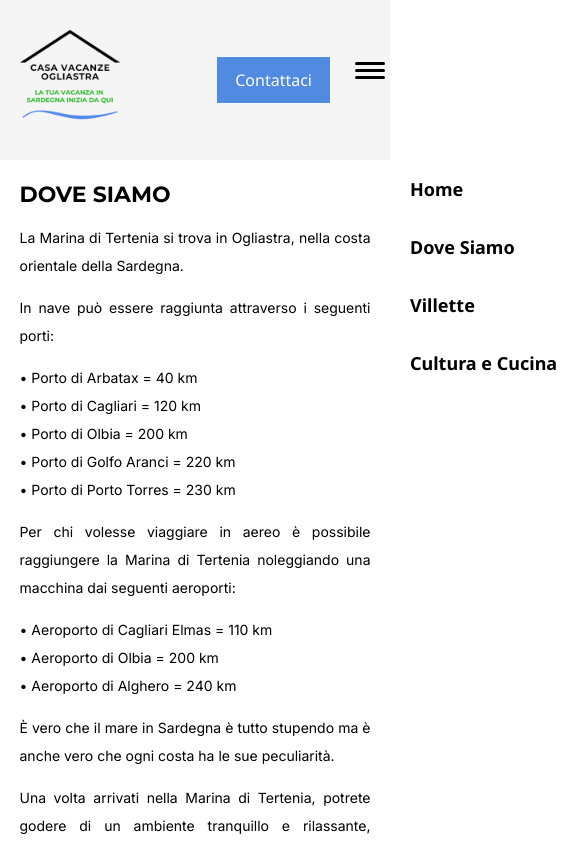
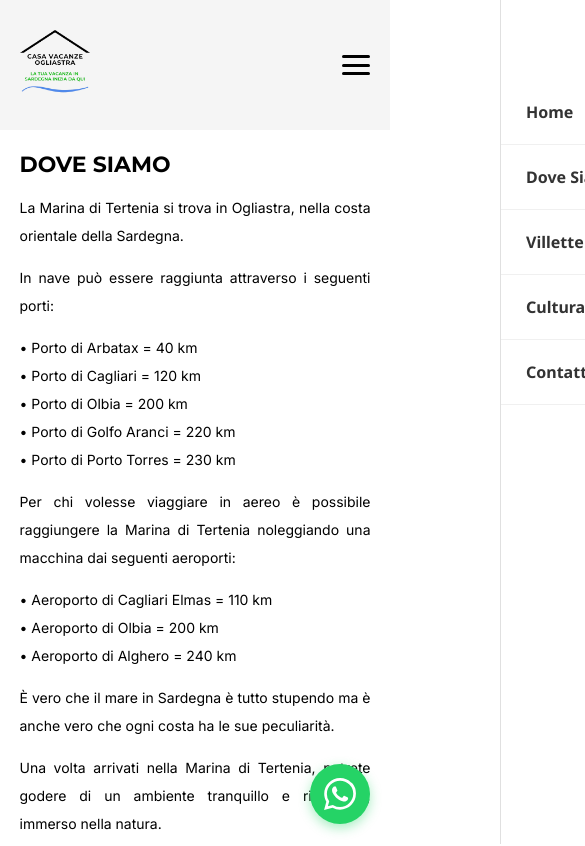
Before and after one commit to DaniCongi/casavacanzeogliastra.it, a React (Vite) app: page /DoveSiamo in a window 390 px wide. Shown: the top 846 px of the page, 585 px wide, since content can reach past the window. Built offline with nearby package versions, Linux system fonts and the light colour scheme; a web font is replaced by a local one.

Commit message:
CiSiamoquasi

```diff
--- /dev/null
+++ b/src/components/Contatti.css
@@ -0,0 +1,101 @@
+/* Stili per la pagina Contatti */
+
+.contatti {
+    padding: 70px 10% 50px 10%;
+    font-size: 16px;
+    position: relative;
+    text-align: justify;
+}
+
+.contatti h3 {
+    font-size: 24px;
+    color: #518ae1;
+    margin-bottom: 30px;
+    font-family: 'Rubik', 'Noto Sans', 'Montserrat', 'Open Sans', 'Lato', sans-serif;
+    font-weight: 600;
+}
+
+.contatti-map {
+    border: 0;
+    border-radius: 8px;
+    box-shadow: 0 4px 8px rgba(0, 0, 0, 0.1);
+    margin-bottom: 30px;
+    width: 100%;
+    height: 300px;
+}
+
+.contatti p {
+    font-size: 16px;
+    line-height: 28px;
+    margin: 15px 0;
+    color: #333;
+}
+
+.contatti-emoji {
+    font-size: 1.5em;
+    margin-right: 8px;
+    vertical-align: middle;
+}
+
+/* Media queries per responsività */
+@media (max-width: 768px) {
+    .contatti {
+        padding: 50px 5% 30px 5%;
+    }
+
+    .contatti h3 {
+        font-size: 20px;
+        margin-bottom: 20px;
+    }
+
+    .contatti-map {
+        height: 250px;
+        margin-bottom: 20px;
+    }
+
+    .contatti p {
+        font-size: 14px;
+        line-height: 24px;
+    }
+}
+
+@media (max-width: 480px) {
+    .contatti {
+        padding: 30px 3% 20px 3%;
+    }
+
+    .contatti h3 {
+        font-size: 18px;
+    }
+
+    .contatti-map {
+        height: 200px;
+    }
+
+    .contatti p {
+        font-size: 13px;
+        line-height: 22px;
+    }
+}
+
+/* Stili per schermi grandi */
+@media (min-width: 1200px) {
+    .contatti {
+        padding: 90px 8% 70px 8%;
+    }
+
+    .contatti h3 {
+        font-size: 28px;
+        margin-bottom: 40px;
+    }
+
+    .contatti-map {
+        height: 400px;
+        margin-bottom: 40px;
+    }
+
+    .contatti p {
+        font-size: 18px;
+        line-height: 30px;
+    }
+}
--- a/src/components/Contatti.jsx
+++ b/src/components/Contatti.jsx
@@ -1,13 +1,21 @@
 import Layout from "./Layout";
+import "./Contatti.css";
 
 function Contatti () {
   return (
     <Layout>
     <div className="contatti">
-        <h3>CONTATTI</h3>
-            <p>
-            Per qualsiasi informazione, dubbi o richieste non esitate a contattarci compilando il form sottostante o mandando una email all'indirizzo: daniela.congera@yahoo.it e sarete immediatamente ricontattati.
-            </p>
+        <iframe
+            src="https://www.google.com/maps/embed?pb=!1m17!1m12!1m3!1d41320.70398185191!2d9.61126755727196!3d39.6679694732924!2m3!1f0!2f0!3f0!3m2!1i1024!2i768!4f13.1!3m2!1m1!2s!5e0!3m2!1sit!2sit!4v1755794899788!5m2!1sit!2sit"
+            className="contatti-map"
+            allowFullScreen=""
+            loading="lazy"
+            referrerPolicy="no-referrer-when-downgrade"
+            title="Mappa Marina di Tertenia">
+        </iframe>
+
+        <p><span className="contatti-emoji">📍</span> Marina di Tertenia - Tertenia (OG) - Sardegna - Italy</p>
+        <p><span className="contatti-emoji">📞</span> +39 3496057518</p>
     </div>
     </Layout>
     );
--- a/src/components/CulturaCucina.jsx
+++ b/src/components/CulturaCucina.jsx
@@ -1,4 +1,5 @@
 import Layout from "./Layout";
+import GalleryDoveSiamo from "./GalleryDoveSiamo";
 
 function CulturaCucina() {
   return (
@@ -10,6 +11,8 @@
         <p>Le manifestazioni più importanti di Tertenia sono sicuramente le feste in onore dei santi. La più importante è indubbiamente quella per Santa Sofia, ai primi di settembre. Altrettanto simbolici e folkloristici i festeggiamenti, a luglio, in onore di San Pietro. Infine, nel mese di agosto, ad allietare i turisti ci pensano le sagre di prodotti tipici locali e la famosa manifestazione denominata “Su Biginau Antigu”. Quest'ultima, che viene riproposta ormai da parecchi anni, mira alla rievocazione delle vecchie tradizioni paesane: le vecchie case vengono aperte al pubblico e i visitatori hanno l'opportunità, da un lato, di assistere alla lavorazione del ferro e alla produzione del pane e, dall'altro, di degustare i prodotti tipici terteniesi, quali culurgiones, salsiccia, formaggio, vino, arrosti di carne, dolci e miele.</p>
         <p>Le specialità della cucina Terteniese sono quelle tipiche ogliastrine. Tra le pietanze più conosciute ed apprezzate ci sono i culurgiones, formati da sfoglia ripiena di patate e formaggio e le coccoi prenas, saporitissime focacce di patate. Ogni pietanza viene preparata con l'olio extravergine d'oliva prodotto nella zona. Particolarmente apprezzate le svariate pietanze a base di carne, cucinate in diversi modi, e il cui sapore eccezionale è dovuto alla qualità dei pascoli naturali. Un particolare accenno va fatto al delizioso pecorino. Infine abbiamo i dolci tipici terteniesi: amaretti, pardulas e le tanto apprezzate sebadas a base di semola, formaggio e miele.</p>
     </div>
+    <GalleryDoveSiamo />
+    <hr className="section-separator" />
     </Layout>
   );
 }
--- a/src/components/DoveSiamo.css
+++ b/src/components/DoveSiamo.css
@@ -1,7 +1,7 @@
 /* Stili specifici per la pagina DoveSiamo */
 
 .beaches {
-    padding: 50px 60px 50px 60px;
+    padding: 50px 70px 50px 70px;
     background-color: #f8f9fa;
     display: flex;
     gap: 40px;
@@ -23,7 +23,7 @@
     box-shadow: 0 6px 12px rgba(0, 0, 0, 0.15);
 }
 
-.beach-info h3 {
+.beaches .beach-info h3 {
     color: #518ae1;
     font-size: 22px;
     margin-bottom: 15px;
@@ -31,9 +31,8 @@
     font-weight: 600;
 }
 
-.beach-info p {
+.beaches .beach-info p {
     font-size: 14px;
-    line-height: 28px;
     color: #333;
     margin: 0;
     text-align: justify;
--- a/src/components/Header.css
+++ b/src/components/Header.css
@@ -22,38 +22,169 @@
     cursor: pointer; /* Cambia il cursore quando si passa sopra il menu hamburger */
 }
 
+/* Pulsante WhatsApp fisso */
+.whatsapp-button {
+    position: fixed;
+    bottom: 20px;
+    right: 20px;
+    width: 60px;
+    height: 60px;
+    background-color: #25d366;
+    border-radius: 50%;
+    display: flex;
+    align-items: center;
+    justify-content: center;
+    box-shadow: 0 4px 12px rgba(37, 211, 102, 0.4);
+    transition: all 0.3s ease;
+    z-index: 1000;
+    text-decoration: none;
+}
+
+.whatsapp-button:hover {
+    transform: scale(1.1);
+    box-shadow: 0 6px 16px rgba(37, 211, 102, 0.6);
+}
+
+.whatsapp-icon {
+    width: 32px;
+    height: 32px;
+    color: white;
+}
+
+/* Nasconde WhatsApp su desktop, mostra solo su mobile */
+@media (min-width: 769px) {
+    .whatsapp-button {
+        display: none;
+    }
+}
 
 
+
+/* Visibilità per desktop e mobile */
+.mobile-only {
+    display: none;
+}
+
+.desktop-only {
+    display: inline-block;
+}
+
 @media (max-width: 768px) {
-    .header {padding-left: 20px; padding-right: 60px; position: relative;}
-    .menu {background-color: white; position: absolute; top:100%; right: -100%; width: 100%; height: 100vh; transition: right 0.3s ease; z-index: 10;}
-    .menu li {width: 100%;}
+    .mobile-only {
+        display: block;
+    }
+
+    .desktop-only {
+        display: none;
+    }
+
+    .logo {
+        height: 70px;
+    }
+
+    .header {padding-left: 20px; padding-right: 20px; position: relative;}
+
+    /* Menu mobile migliorato */
+    .menu {
+        background-color: rgba(255, 255, 255, 0.98);
+        backdrop-filter: blur(10px);
+        position: fixed;
+        top: 0;
+        right: -100%;
+        width: 280px;
+        height: 100vh;
+        transition: right 0.4s cubic-bezier(0.4, 0, 0.2, 1);
+        z-index: 15;
+        padding-top: 80px;
+        border-left: 1px solid #e0e0e0;
+    }
+
+    .menu li {
+        width: 100%;
+        border-bottom: 1px solid #f0f0f0;
+    }
+
+    .menu a {
+        padding: 18px 25px;
+        font-size: 16px;
+        color: #333;
+        transition: all 0.3s ease;
+    }
+
+    .menu a:hover {
+        background-color: #f8f9fa;
+        color: #518ae1;
+        padding-left: 35px;
+    }
 
     .open .menu {right: 0;}
 
+    /* Overlay per chiudere il menu */
+    .menu::before {
+        content: '';
+        position: fixed;
+        top: 0;
+        left: -100vw;
+        width: 100vw;
+        height: 100vh;
+        background-color: rgba(0, 0, 0, 0.5);
+        opacity: 0;
+        transition: opacity 0.4s ease;
+        pointer-events: none;
+    }
+
+    .open .menu::before {
+        left: 0;
+        opacity: 1;
+        pointer-events: auto;
+    }
+
     .hamburger {
         display: block; /* Mostra il menu hamburger per i dispositivi mobili */
-        top: 55px;
-        right: 5px;
-        height: 25px;
-        width: 30px;
+        top: 50%;
+        right: 20px;
+        height: 20px;
+        width: 28px;
         position: absolute;
+        transform: translateY(-50%);
         z-index: 20; /* Assicura che il menu hamburger sia sopra il menu */
     }
 
     .hamburger span {
         display: block;
-        top: 8px;
         position: absolute;
-        width: 30px;
+        width: 28px;
         height: 3px;
         background-color: black;
-        border-radius: 5px;
-        transition: all 0.3s ease; /* Aggiunge una transizione per l'animazione */
+        border-radius: 2px;
+        transition: all 0.3s ease;
+        left: 0;
     }
 
-    .hamburger span:nth-child(1) {margin-top: -1.5px;}
-    .hamburger span:nth-child(2) {margin-top: 12.5px;}
-    .hamburger span:nth-child(3) {margin-top: 6px;}
+    .hamburger span:nth-child(1) {
+        top: 0;
+    }
 
-  }
+    .hamburger span:nth-child(2) {
+        top: 8.5px;
+    }
+
+    .hamburger span:nth-child(3) {
+        top: 17px;
+    }
+
+    /* Animazione hamburger quando aperto */
+    .open .hamburger span:nth-child(1) {
+        top: 8.5px;
+        transform: rotate(45deg);
+    }
+
+    .open .hamburger span:nth-child(2) {
+        opacity: 0;
+    }
+
+    .open .hamburger span:nth-child(3) {
+        top: 8.5px;
+        transform: rotate(-45deg);
+    }
+}
--- a/src/components/Header.jsx
+++ b/src/components/Header.jsx
@@ -10,24 +10,51 @@
     setIsOpen(!isOpen);
     document.body.classList.toggle('open', !isOpen); // Aggiunge/rimuove la classe al body
   };
+
+  const closeMenu = () => {
+    setIsOpen(false);
+    document.body.classList.remove('open');
+  };
+
   return (
+    <>
     <header className="header">
     <img src="./img/Logo.png" alt="Logo Casa Vacanze Ogliastra" className="logo" />
-    <nav className={`menu ${isOpen ? 'open' : ''}`}>
+    <nav className={`menu ${isOpen ? 'open' : ''}`} onClick={(e) => {
+      // Chiude il menu se si clicca sull'overlay
+      if (e.target === e.currentTarget) {
+        closeMenu();
+      }
+    }}>
       <ul>
-          <li><Link to="/">Home</Link></li>
-          <li><Link to="/DoveSiamo">Dove Siamo</Link></li>
-          <li><Link to="/Villette">Villette</Link></li>
-          <li><Link to="/CulturaCucina">Cultura e Cucina</Link></li>
+          <li><Link to="/" onClick={closeMenu}>Home</Link></li>
+          <li><Link to="/DoveSiamo" onClick={closeMenu}>Dove Siamo</Link></li>
+          <li><Link to="/Villette" onClick={closeMenu}>Villette</Link></li>
+          <li><Link to="/CulturaCucina" onClick={closeMenu}>Cultura e Cucina</Link></li>
+          <li className="mobile-only"><Link to="/Contatti" onClick={closeMenu}>Contattaci</Link></li>
       </ul>
     </nav>
-    <Link to="/Contatti" className="button">Contattaci</Link>
+    <Link to="/Contatti" className="button desktop-only">Contattaci</Link>
     <div className="hamburger" onClick={toggleMenu}>
       <span></span>
       <span></span>
       <span></span>
     </div>
     </header>
+
+    {/* Pulsante WhatsApp fisso */}
+    <a
+      href="https://wa.me/393496057518"
+      target="_blank"
+      rel="noopener noreferrer"
+      className="whatsapp-button"
+      aria-label="Contattaci su WhatsApp"
+    >
+      <svg viewBox="0 0 24 24" className="whatsapp-icon">
+        <path fill="currentColor" d="M17.472 14.382c-.297-.149-1.758-.867-2.03-.967-.273-.099-.471-.148-.67.15-.197.297-.767.966-.94 1.164-.173.199-.347.223-.644.075-.297-.15-1.255-.463-2.39-1.475-.883-.788-1.48-1.761-1.653-2.059-.173-.297-.018-.458.13-.606.134-.133.298-.347.446-.52.149-.174.198-.298.298-.497.099-.198.05-.371-.025-.52-.075-.149-.669-1.612-.916-2.207-.242-.579-.487-.5-.669-.51-.173-.008-.371-.01-.57-.01-.198 0-.52.074-.792.372-.272.297-1.04 1.016-1.04 2.479 0 1.462 1.065 2.875 1.213 3.074.149.198 2.096 3.2 5.077 4.487.709.306 1.262.489 1.694.625.712.227 1.36.195 1.871.118.571-.085 1.758-.719 2.006-1.413.248-.694.248-1.289.173-1.413-.074-.124-.272-.198-.57-.347m-5.421 7.403h-.004a9.87 9.87 0 01-5.031-1.378l-.361-.214-3.741.982.998-3.648-.235-.374a9.86 9.86 0 01-1.51-5.26c.001-5.45 4.436-9.884 9.888-9.884 2.64 0 5.122 1.03 6.988 2.898a9.825 9.825 0 012.893 6.994c-.003 5.45-4.437 9.884-9.885 9.884m8.413-18.297A11.815 11.815 0 0012.05 0C5.495 0 .16 5.335.157 11.892c0 2.096.547 4.142 1.588 5.945L.057 24l6.305-1.654a11.882 11.882 0 005.683 1.448h.005c6.554 0 11.89-5.335 11.893-11.893A11.821 11.821 0 0020.885 3.488"/>
+      </svg>
+    </a>
+    </>
   );
 }
 
```
